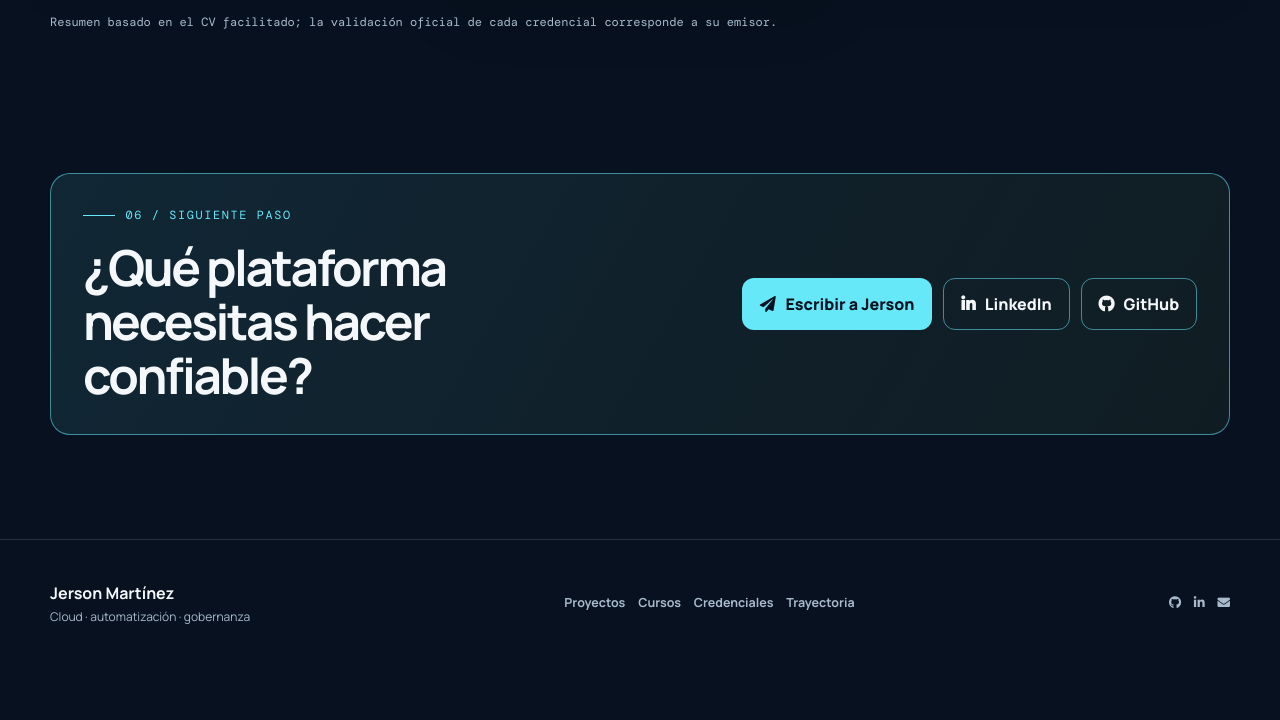
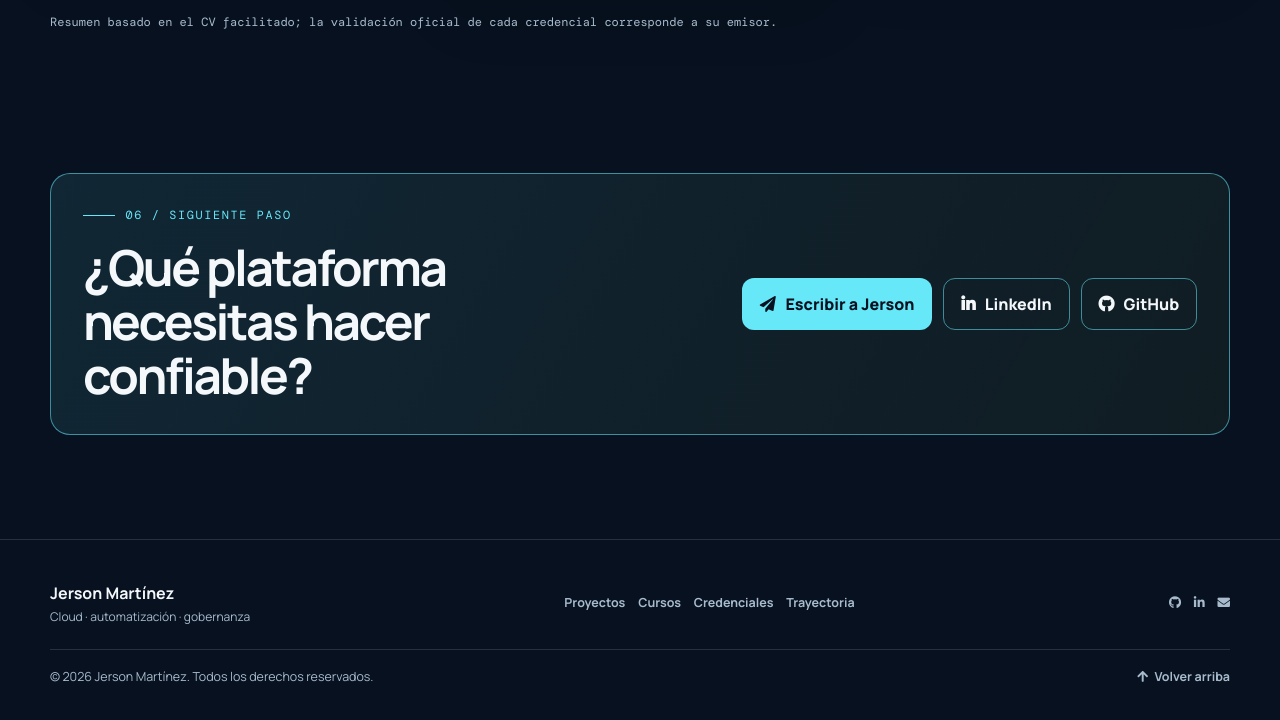
Before and after one commit to jersonmartinez/jersonmartinez, an Astro site: page / in a window 1280 px wide. Shown: the part 5390-6110 px from the top of the page. Before the commit the page ends 6056 px from the top, so only its background shows below. Built offline with nearby package versions, Linux system fonts and the light colour scheme; Astro itself is replaced by a stand-in of ours.

Commit message:
seo+a11y+print: JSON-LD Person, meta robots/author, preconnect, footer legal, print styles (items 48,50,52,85,86,87,89,90,91)
- BaseLayout: schema.org/Person JSON-LD, meta author/robots/format-detection/apple-touch-icon, preconnect+dns-prefetch a cdn.simpleicons, og:image alt+width+height, twitter:image:alt
- main con tabindex=-1 para foco del skip-link
- footer: copyright con año dinámico + enlace "Volver arriba"
- global.css: estilos footer-legal + hoja de impresión (@media print)

```diff
--- a/src/layouts/BaseLayout.astro
+++ b/src/layouts/BaseLayout.astro
@@ -4,6 +4,18 @@ import SiteHeader from '../components/SiteHeader.astro';
 import { profile } from '../data/portfolio.js';
 const { title, description, canonical = profile.website + '/' } = Astro.props;
 const absoluteImage = profile.website + '/images/profile.jpg';
+// Item 85: structured data JSON-LD (schema.org/Person) construido solo con datos ya verificados del perfil.
+const personJsonLd = {
+  '@context': 'https://schema.org',
+  '@type': 'Person',
+  name: profile.name,
+  url: profile.website,
+  image: absoluteImage,
+  email: `mailto:${profile.email}`,
+  jobTitle: 'DevOps Tech Lead',
+  description: profile.intro,
+  sameAs: [profile.github, profile.linkedin, 'https://www.youtube.com/@DevOpsea', 'https://www.udemy.com/user/side-master/']
+};
 ---
 <!doctype html>
 <html lang="es">
@@ -13,25 +25,37 @@ const absoluteImage = profile.website + '/images/profile.jpg';
     <meta name="description" content={description} />
     <meta name="theme-color" content="#07111f" />
     <meta name="color-scheme" content="dark" />
+    <meta name="author" content="Jerson Martínez" />
+    <meta name="robots" content="index, follow, max-image-preview:large" />
+    <meta name="format-detection" content="telephone=no" />
+    <meta name="generator" content="Astro" />
     <link rel="icon" href="/brand/favicon.svg" type="image/svg+xml" />
+    <link rel="apple-touch-icon" href="/brand/favicon.svg" />
     <link rel="canonical" href={canonical} />
+    <link rel="preconnect" href="https://cdn.simpleicons.org" crossorigin />
+    <link rel="dns-prefetch" href="https://cdn.simpleicons.org" />
     <meta property="og:type" content="website" />
     <meta property="og:site_name" content="Jerson Martínez" />
     <meta property="og:url" content={canonical} />
     <meta property="og:title" content={title} />
     <meta property="og:description" content={description} />
     <meta property="og:image" content={absoluteImage} />
+    <meta property="og:image:alt" content="Retrato de Jerson Martínez" />
+    <meta property="og:image:width" content="1568" />
+    <meta property="og:image:height" content="1568" />
     <meta property="og:locale" content="es_ES" />
     <meta name="twitter:card" content="summary_large_image" />
     <meta name="twitter:title" content={title} />
     <meta name="twitter:description" content={description} />
     <meta name="twitter:image" content={absoluteImage} />
+    <meta name="twitter:image:alt" content="Retrato de Jerson Martínez" />
     <title>{title}</title>
+    <script type="application/ld+json" set:html={JSON.stringify(personJsonLd)} />
   </head>
   <body>
     <a class="skip-link" href="#contenido">Saltar al contenido</a>
     <SiteHeader />
-    <main id="contenido"><slot /></main>
+    <main id="contenido" tabindex="-1"><slot /></main>
     <footer class="site-footer">
       <div class="container footer-inner">
         <div><strong>Jerson Martínez</strong><span>Cloud · automatización · gobernanza</span></div>
@@ -47,6 +71,10 @@ const absoluteImage = profile.website + '/images/profile.jpg';
           <a href={`mailto:${profile.email}`} aria-label="Email"><i class="fas fa-envelope" aria-hidden="true"></i><span class="sr-only">Email</span></a>
         </nav>
       </div>
+      <div class="container footer-legal">
+        <p class="footer-copy">© {new Date().getFullYear()} Jerson Martínez. Todos los derechos reservados.</p>
+        <a class="footer-top" href="#contenido"><i class="fas fa-arrow-up" aria-hidden="true"></i> Volver arriba</a>
+      </div>
     </footer>
   </body>
 </html>
--- a/src/styles/global.css
+++ b/src/styles/global.css
@@ -305,3 +305,21 @@ p { margin: 0; color: var(--muted); }
   *, *::before, *::after { scroll-behavior: auto !important; transition-duration: .01ms !important; animation-duration: .01ms !important; animation-iteration-count: 1 !important; }
   .button:hover, .site-nav a:hover, .site-nav a.is-current, .profile-social:hover, .profile-social:focus-visible { transform: none !important; }
 }
+
+/* Item 86: pie legal con año dinámico y enlace de vuelta arriba. */
+.footer-legal { display: flex; flex-wrap: wrap; align-items: center; justify-content: space-between; gap: .75rem; margin-top: 1.4rem; padding-top: 1.1rem; border-top: 1px solid var(--line); }
+.footer-copy { margin: 0; color: var(--muted); font-size: .78rem; }
+.footer-top { display: inline-flex; align-items: center; gap: .4rem; color: var(--muted); font-size: .78rem; font-weight: 700; text-decoration: none; transition: color .18s ease; }
+.footer-top:hover, .footer-top:focus-visible { color: var(--cyan); }
+@media (max-width: 560px) { .footer-legal { flex-direction: column; align-items: flex-start; } }
+
+/* Item 87: estilos de impresión — quita fondos decorativos, expande enlaces y ahorra tinta. */
+@media print {
+  body { color: #000; background: #fff; }
+  body::before, body::after { display: none !important; }
+  .site-header, .nav-toggle, .skip-link, .footer-top, .filter-bar, .hero-actions, .contact-actions { display: none !important; }
+  a { color: #000; text-decoration: underline; }
+  a[href^="http"]::after { content: " (" attr(href) ")"; font-size: .75em; word-break: break-all; }
+  .card, .timeline-card, .skills-panel { border: 1px solid #999; background: #fff; box-shadow: none; }
+  .section { padding-block: 1rem; }
+}
```
